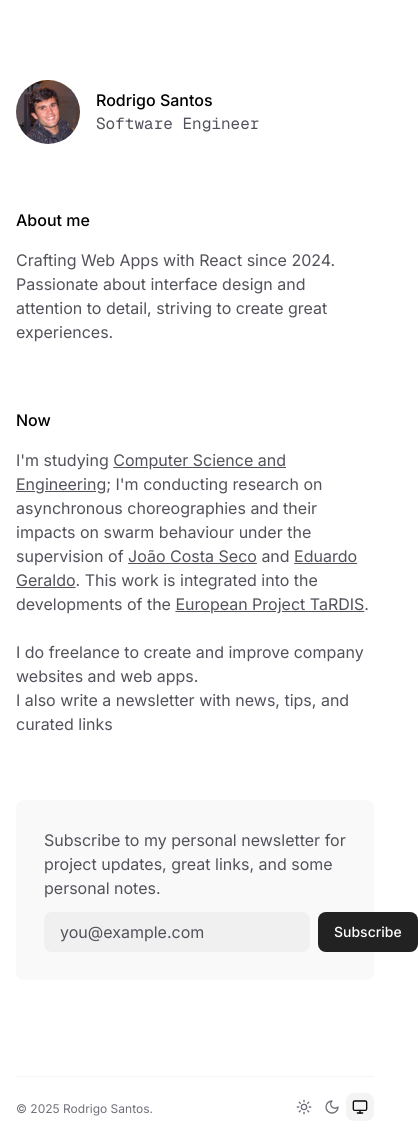
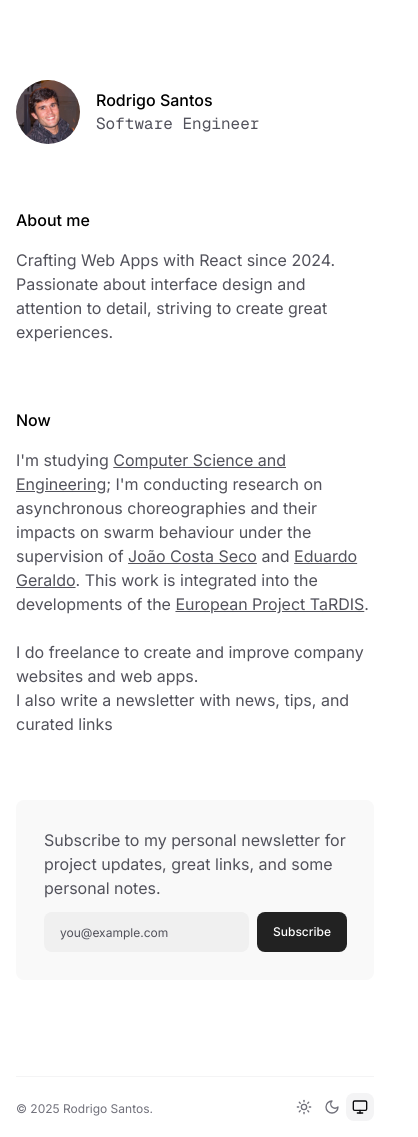
Before and after one commit to RodrigoRafaelSantos7/portfolio, a Next.js app: page / in a window 390 px wide. Shown: the whole page, 418 px wide, since content can reach past the window. Built offline with nearby package versions, Linux system fonts and the light colour scheme.

Commit message:
style: Adjust newsletter subscribe input and button text sizes for responsive design

```diff
--- a/src/components/sections/newsletter-subscribe.tsx
+++ b/src/components/sections/newsletter-subscribe.tsx
@@ -78,13 +78,13 @@ export function NewsletterSubscribe(): React.ReactNode {
                 setError(null)
               }}
               disabled={isLoading}
-              className='flex-1 h-10 rounded-lg bg-[var(--newsletter-placeholder-bg)] p-4 placeholder-[var(--text)] focus:outline-none focus:ring-2 focus:ring-[var(--newsletter-focus)] text-[var(--text)] disabled:opacity-50'
+              className='flex-1 h-10 text-xs sm:text-base rounded-lg bg-[var(--newsletter-placeholder-bg)] p-4 placeholder-[var(--text)] focus:outline-none focus:ring-2 focus:ring-[var(--newsletter-focus)] text-[var(--text)] disabled:opacity-50'
               placeholder={newsletter.placeholder}
             />
             <button
               type='submit'
               disabled={isLoading}
-              className='h-10 px-4 text-sm font-medium rounded-lg bg-[var(--newsletter-button-bg)] hover:bg-[var(--newsletter-button-hover)] text-[var(--newsletter-button-text)] disabled:opacity-50'
+              className='h-10 px-4 text-xs sm:text-sm font-medium rounded-lg bg-[var(--newsletter-button-bg)] hover:bg-[var(--newsletter-button-hover)] text-[var(--newsletter-button-text)] disabled:opacity-50'
             >
               {isLoading ? 'Subscribing...' : newsletter.button}
             </button>
```
